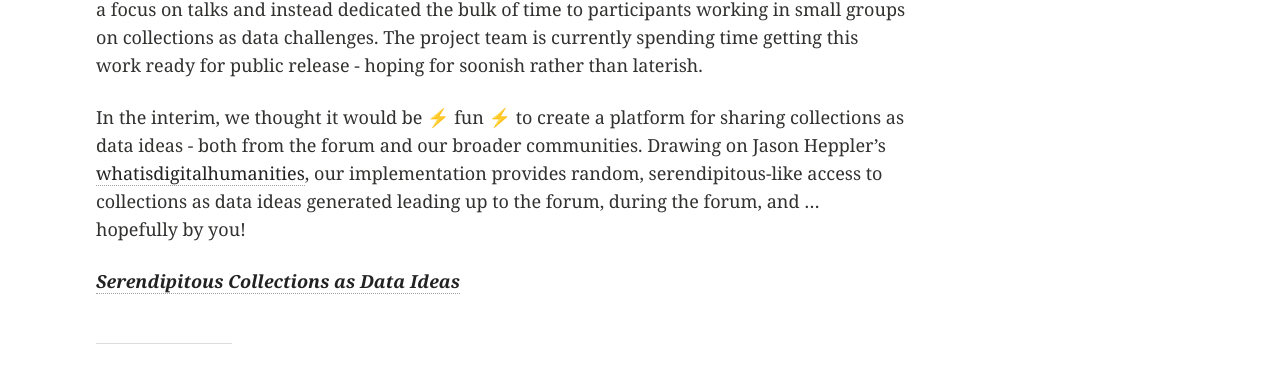
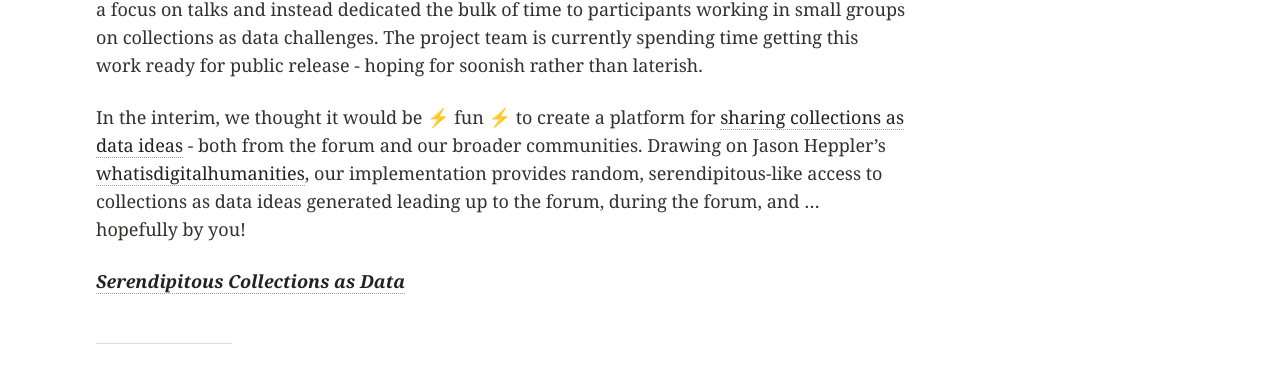
Before and after one commit to collectionsasdata/collectionsasdata.github.io, a Jekyll site: the page built from _posts/2017-3-9-serendipity.md, in a window 1280 px wide. Shown: the part 348-731 px from the top of the page. Built offline with Jekyll 4.4.1, drawn with Linux system fonts in a browser that asks for light colours.

Commit message:
Update 2017-3-9-serendipity.md

```diff
--- a/_posts/2017-3-9-serendipity.md
+++ b/_posts/2017-3-9-serendipity.md
@@ -8,9 +8,9 @@ teaser: "Serendipitous Collections as Data"
 
 Last week, Collections as Data held its national forum. During the forum we decided to forego a focus on talks and instead dedicated the bulk of time  to participants working in small groups on collections as data challenges. The project team is currently spending time getting this work ready for public release - hoping for soonish rather than laterish.
 
-In the interim, we thought it would be ⚡ fun ⚡  to create a platform for sharing collections as data ideas - both from the forum and our broader communities. Drawing on Jason Heppler’s [whatisdigitalhumanities](http://whatisdigitalhumanities.com/), our implementation provides random, serendipitous-like access to collections as data ideas generated leading up to the forum, during the forum, and ... hopefully by you!
+In the interim, we thought it would be ⚡ fun ⚡  to create a platform for [sharing collections as data ideas](https://collectionsasdata.github.io/ideas/) - both from the forum and our broader communities. Drawing on Jason Heppler’s [whatisdigitalhumanities](http://whatisdigitalhumanities.com/), our implementation provides random, serendipitous-like access to collections as data ideas generated leading up to the forum, during the forum, and ... hopefully by you!
 
-[***Serendipitous Collections as Data Ideas***](https://collectionsasdata.github.io/ideas/)
+[***Serendipitous Collections as Data***](https://collectionsasdata.github.io/ideas/)
 
 ---
 ---
```
